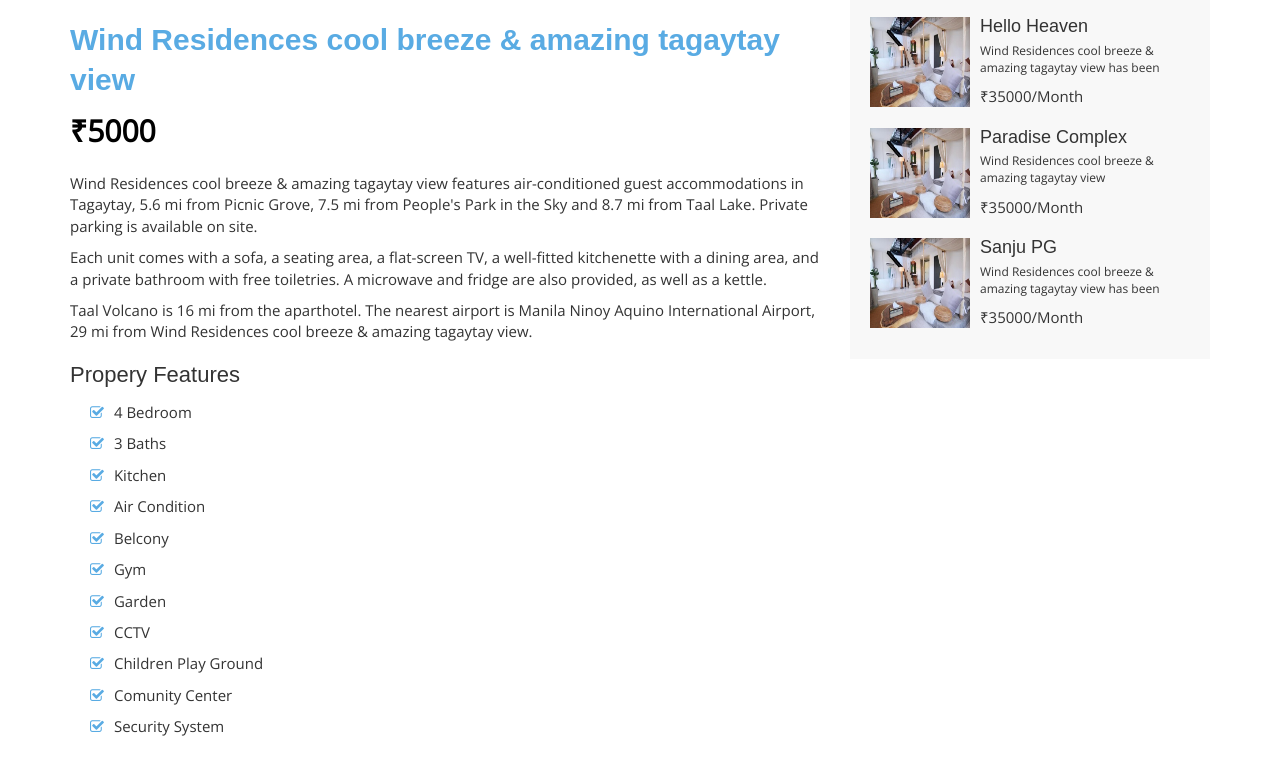
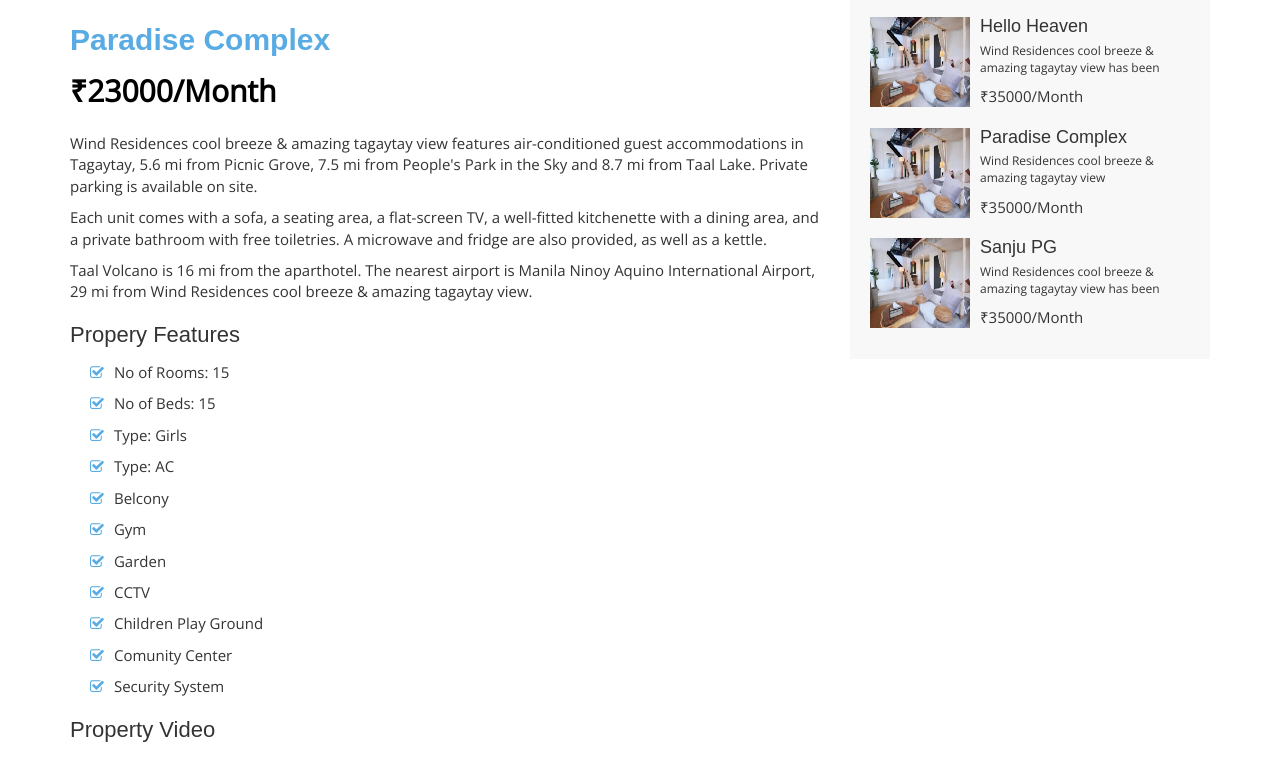
Before and after one commit to ashwini-mohapatra/pg, a Django app: page /properties_details/ in a window 1280 px wide. Shown: the part 930-1688 px from the top of the page. Run offline with Django 3.2, Linux system fonts and the light colour scheme; some libraries are stand-ins or nearby versions.

Commit message:
Finalupdate

```diff
--- a/PG/templates/properties.html
+++ b/PG/templates/properties.html
@@ -196,7 +196,9 @@
                         <span class="aa-price">
                           ₹{{s.Rent}}/Month
                         </span>
+                        <form action="./properties_details.html">
                         <a class="aa-secondary-btn" href="/properties_details">View Details</a>
+                      </form>
                       </div>
                     </div>
                   </article>
--- a/PG/templates/properties_details.html
+++ b/PG/templates/properties_details.html
@@ -148,8 +148,8 @@
                                 <img src="/static/img/slider/3.jpg" alt="img">
                             </div>
                             <div class="aa-properties-info">
-                                <h2>Wind Residences cool breeze & amazing tagaytay view</h2>
-                                <span class="aa-price">₹5000</span>
+                                <h2>Paradise Complex</h2>
+                                <span class="aa-price">₹23000/Month</span>
                                 <p>Wind Residences cool breeze & amazing tagaytay view features air-conditioned guest
                                     accommodations in Tagaytay,
                                     5.6 mi from Picnic Grove,
@@ -164,10 +164,10 @@
                                     view.</p>
                                 <h4>Propery Features</h4>
                                 <ul>
-                                    <li>4 Bedroom</li>
-                                    <li>3 Baths</li>
-                                    <li>Kitchen</li>
-                                    <li>Air Condition</li>
+                                    <li>No of Rooms: 15</li>
+                                    <li>No of Beds: 15</li>
+                                    <li>Type: Girls</li>
+                                    <li>Type: AC</li>
                                     <li>Belcony</li>
                                     <li>Gym</li>
                                     <li>Garden</li>
```
